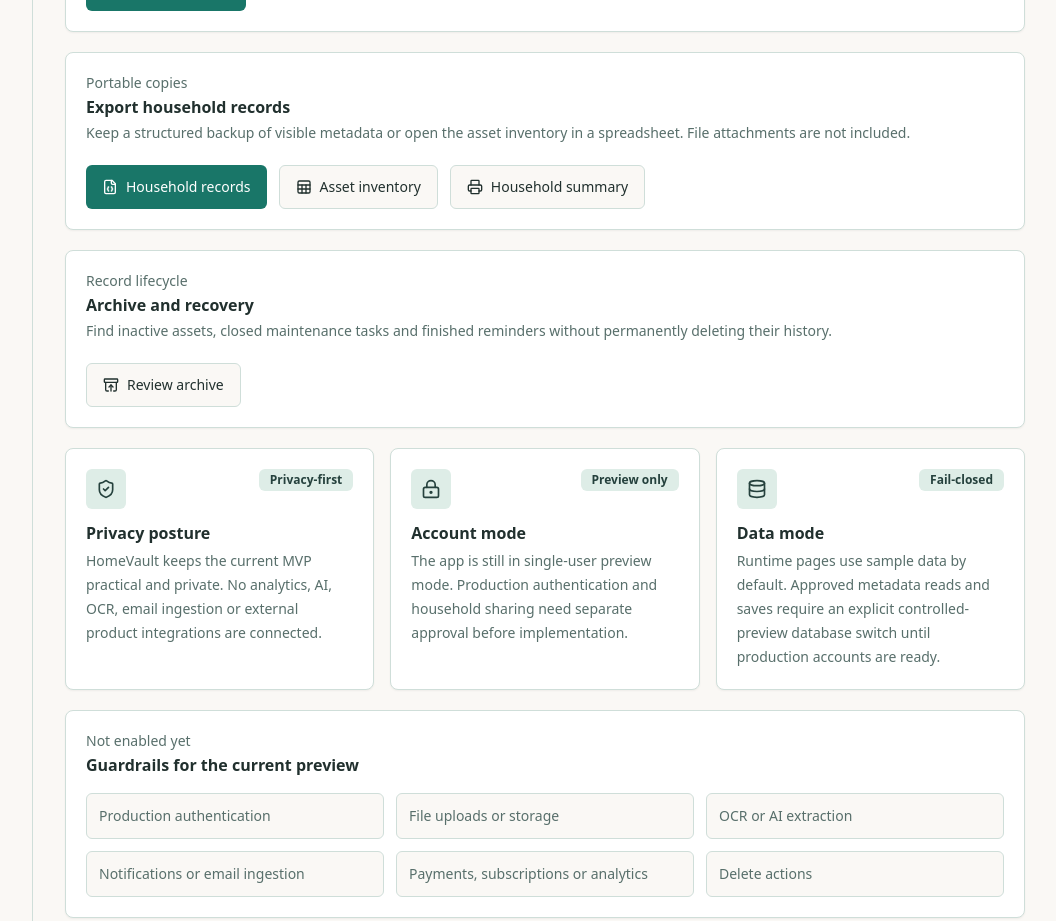
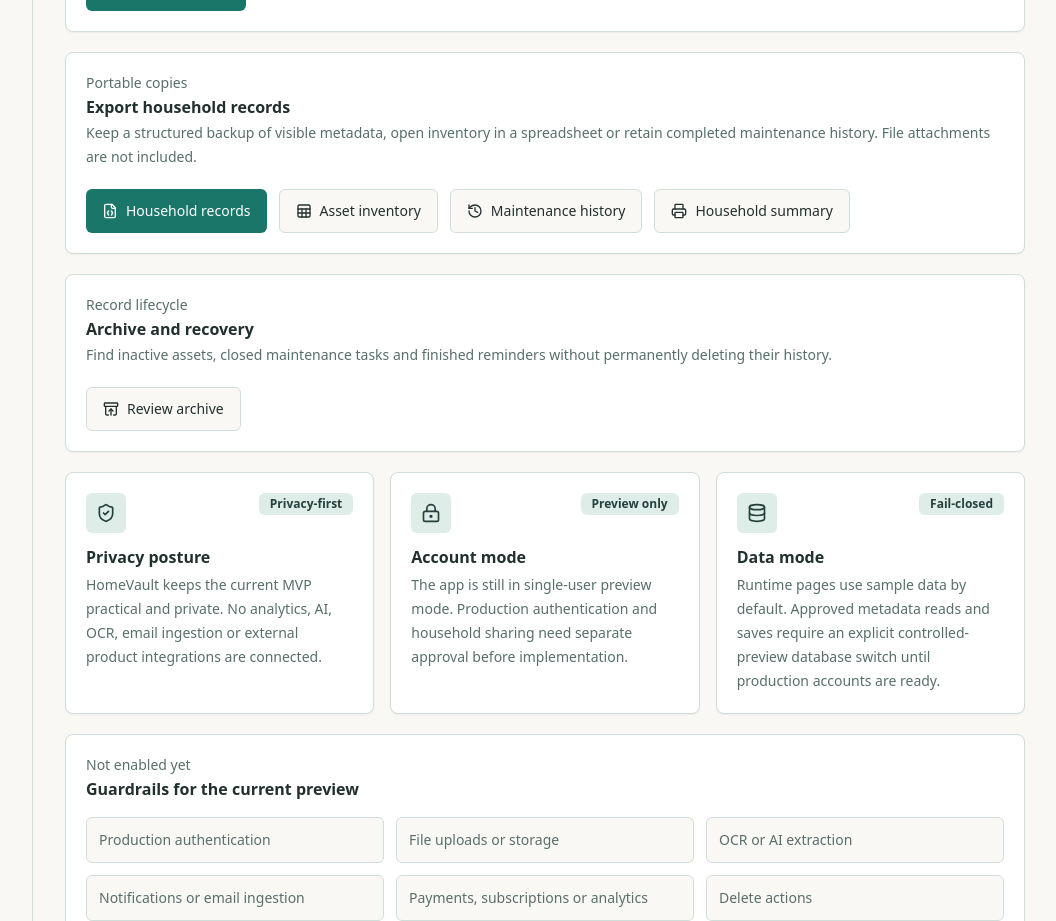
Before and after one commit to LatinMaestro/HomeVault, a Next.js app: page /settings in a window 1280 px wide. Shown: the part 1100-2021 px from the top of the page, without its empty margins (223-1279 px from the left). Built offline with nearby package versions, Linux system fonts and the light colour scheme; no server answers.

Commit message:
feat: add maintenance history download

```diff
--- a/src/app/settings/page.tsx
+++ b/src/app/settings/page.tsx
@@ -2,7 +2,7 @@ import { isPreviewDatabaseEnabled } from "@/lib/db";
 
 import type { Metadata } from "next";
 import Link from "next/link";
-import { ArchiveRestore, Database, FileJson, LockKeyhole, Printer, Sheet, ShieldCheck } from "lucide-react";
+import { ArchiveRestore, Database, FileJson, History, LockKeyhole, Printer, Sheet, ShieldCheck } from "lucide-react";
 
 import { updateHouseholdProfileAction } from "@/app/settings/actions";
 import { AppShell } from "@/components/app-shell";
@@ -74,7 +74,7 @@ export default async function SettingsPage() {
             <CardDescription>Portable copies</CardDescription>
             <CardTitle>Export household records</CardTitle>
             <CardDescription className="leading-6">
-              Keep a structured backup of visible metadata or open the asset inventory in a spreadsheet. File attachments are not included.
+              Keep a structured backup of visible metadata, open inventory in a spreadsheet or retain completed maintenance history. File attachments are not included.
             </CardDescription>
           </CardHeader>
           <CardContent className="flex flex-col gap-3 sm:flex-row sm:flex-wrap">
@@ -88,6 +88,12 @@ export default async function SettingsPage() {
               <a href="/api/export/inventory.csv" download>
                 <Sheet className="h-4 w-4" aria-hidden="true" />
                 Asset inventory
+              </a>
+            </Button>
+            <Button asChild variant="outline">
+              <a href="/api/export/maintenance.csv" download>
+                <History className="h-4 w-4" aria-hidden="true" />
+                Maintenance history
               </a>
             </Button>
             <Button asChild variant="outline">
```
